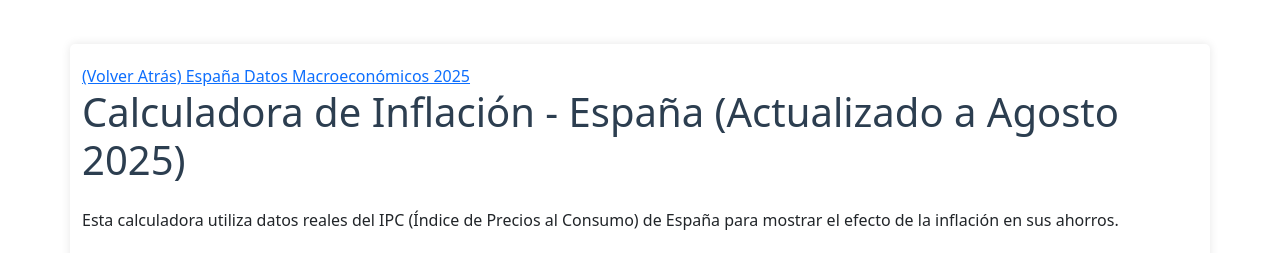
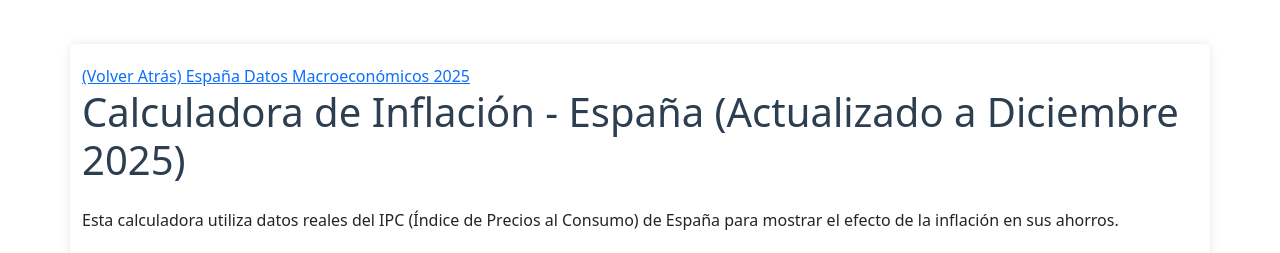
Before and after one commit to joanrs/inflationspa, a website: page inflacion.html in a window 1280 px wide. Shown: the top 253 px of the page. Drawn offline with nearby package versions, Linux system fonts and the light colour scheme; no server answers.

Commit message:
Update inflation calculator header to December 2025

```diff
--- a/inflacion.html
+++ b/inflacion.html
@@ -14,7 +14,7 @@
 <body>
     <div class="container mt-4">
         <a href="index.html">(Volver Atrás) España Datos Macroeconómicos 2025 </a>
-        <h1 class="mb-4">Calculadora de Inflación - España (Actualizado a Agosto 2025)</h1>
+        <h1 class="mb-4">Calculadora de Inflación - España (Actualizado a Diciembre 2025)</h1>
         <p class="mb-4">Esta calculadora utiliza datos reales del IPC (Índice de Precios al Consumo) de España para mostrar el efecto de la inflación en sus ahorros.</p>
 
         <!-- Form Section -->
```
